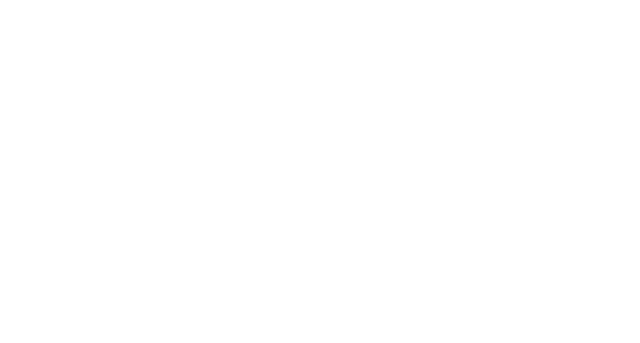
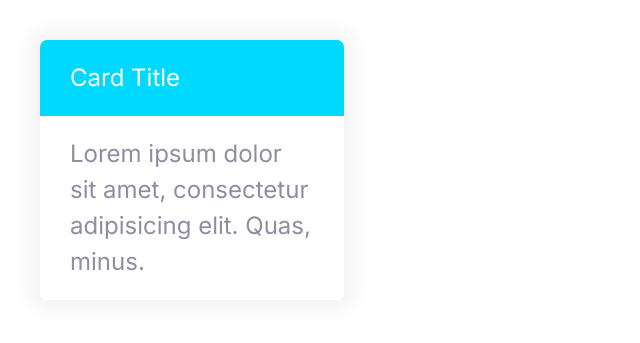
Before and after one commit to SpaceCatNugget/Sonify, a plain HTML site: page index.html in a window 1280 px wide. Shown: the whole page, without its empty margins (0-640 px from the left). Drawn offline with Linux system fonts and the light colour scheme.

Commit message:
Defined cards.

```diff
--- a/css/styles.css
+++ b/css/styles.css
@@ -289,3 +289,25 @@ a {
         font-size: 1.5rem;
     }
 }
+
+/* Cards */
+.card {
+    border-radius: 7px;
+    box-shadow: 0 0 20px 10px #f3f3f3;
+    overflow: hidden;
+}
+
+.card__header,
+.card__body {
+    padding: 2rem 3rem;
+}
+
+.card--primary .card__header {
+    background: var(--color-primary);
+    color: #fff;
+}
+
+.card--secondary .card__header{
+    background: var(--color-secondary);
+    color: #fff;
+}
--- a/index.html
+++ b/index.html
@@ -13,5 +13,14 @@
       rel="stylesheet"
     />
   </head>
-  <body></body>
+  <body>
+    <div style="width: 30%; padding: 4rem">
+      <div class="card card--secondary">
+        <header class="card__header">Card Title</header>
+        <div class="card__body">
+          Lorem ipsum dolor sit amet, consectetur adipisicing elit. Quas, minus.
+        </div>
+      </div>
+    </div>
+  </body>
 </html>
```
Also changed, not shown: components/cards.html (added, +8 -0 lines).
